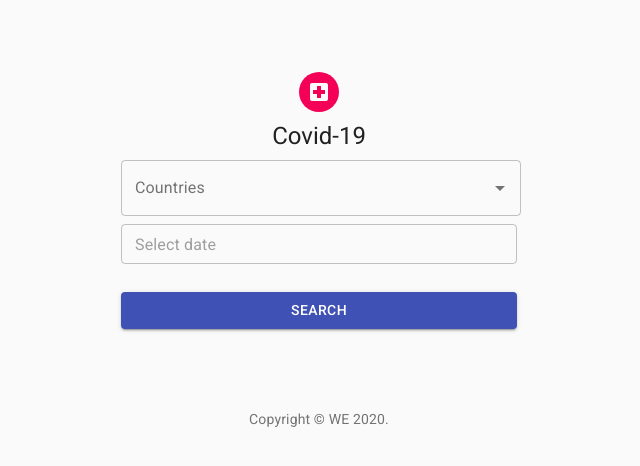
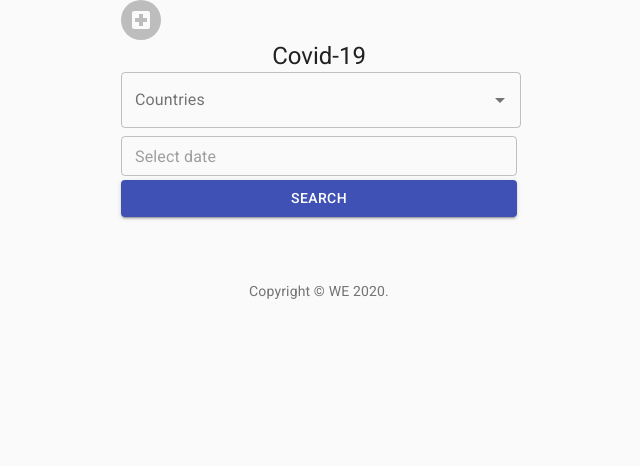
Before and after one commit to rodrigogomezcerda/test-covid-frontend-api, a React (Create React App) app: page / in a window 1280 px wide. Shown: the top 466 px of the page, without its empty margins (321-961 px from the left). Built offline with nearby package versions, Linux system fonts and the light colour scheme.

Commit message:
UPDATE: clear style material-ui

```diff
--- a/src/App.css
+++ b/src/App.css
@@ -1,38 +1,3 @@
 .App {
   text-align: center;
 }
-
-.App-logo {
-  height: 40vmin;
-  pointer-events: none;
-}
-
-@media (prefers-reduced-motion: no-preference) {
-  .App-logo {
-    animation: App-logo-spin infinite 20s linear;
-  }
-}
-
-.App-header {
-  background-color: #282c34;
-  min-height: 100vh;
-  display: flex;
-  flex-direction: column;
-  align-items: center;
-  justify-content: center;
-  font-size: calc(10px + 2vmin);
-  color: white;
-}
-
-.App-link {
-  color: #61dafb;
-}
-
-@keyframes App-logo-spin {
-  from {
-    transform: rotate(0deg);
-  }
-  to {
-    transform: rotate(360deg);
-  }
-}
--- a/src/view/home.jsx
+++ b/src/view/home.jsx
@@ -7,7 +7,6 @@ import Link from "@material-ui/core/Link";
 import Box from "@material-ui/core/Box";
 import LocalHospitalIcon from "@material-ui/icons/LocalHospital";
 import Typography from "@material-ui/core/Typography";
-import { makeStyles } from "@material-ui/core/styles";
 import Container from "@material-ui/core/Container";
 import { MuiPickersUtilsProvider } from "@material-ui/pickers";
 import DateFnsUtils from "@date-io/date-fns";
@@ -26,28 +25,7 @@ function Copyright() {
     );
 }
 
-const useStyles = makeStyles((theme) => ({
-    paper: {
-        marginTop: theme.spacing(8),
-        display: "flex",
-        flexDirection: "column",
-        alignItems: "center",
-    },
-    avatar: {
-        margin: theme.spacing(1),
-        backgroundColor: theme.palette.secondary.main,
-    },
-    form: {
-        width: "100%", // Fix IE 11 issue.
-        marginTop: theme.spacing(1),
-    },
-    submit: {
-        margin: theme.spacing(3, 0, 2),
-    },
-}));
-
 export default function Home() {
-    const classes = useStyles();
     const [clearRangeState, setClearRangeState] = useState(false);
     const [beginRangeState, setBeginRangeState] = useState(false);
     const [endRangeState, setEndRangeState] = useState(false);
@@ -56,14 +34,14 @@ export default function Home() {
     return (
         <Container component="main" maxWidth="xs">
             <CssBaseline />
-            <div className={classes.paper}>
-                <Avatar className={classes.avatar}>
+            <div>
+                <Avatar>
                     <LocalHospitalIcon />
                 </Avatar>
                 <Typography component="h1" variant="h5">
                     Covid-19
                 </Typography>
-                <form className={classes.form} noValidate>
+                <form noValidate>
                     <Autocomplete />
                     <MuiPickersUtilsProvider utils={DateFnsUtils}>
                         <TextFieldWidgetDateRange
@@ -81,13 +59,7 @@ export default function Home() {
                             }}
                         />
                     </MuiPickersUtilsProvider>
-                    <Button
-                        type="submit"
-                        fullWidth
-                        variant="contained"
-                        color="primary"
-                        className={classes.submit}
-                    >
+                    <Button type="submit" fullWidth variant="contained" color="primary">
                         Search
                     </Button>
                 </form>
```
